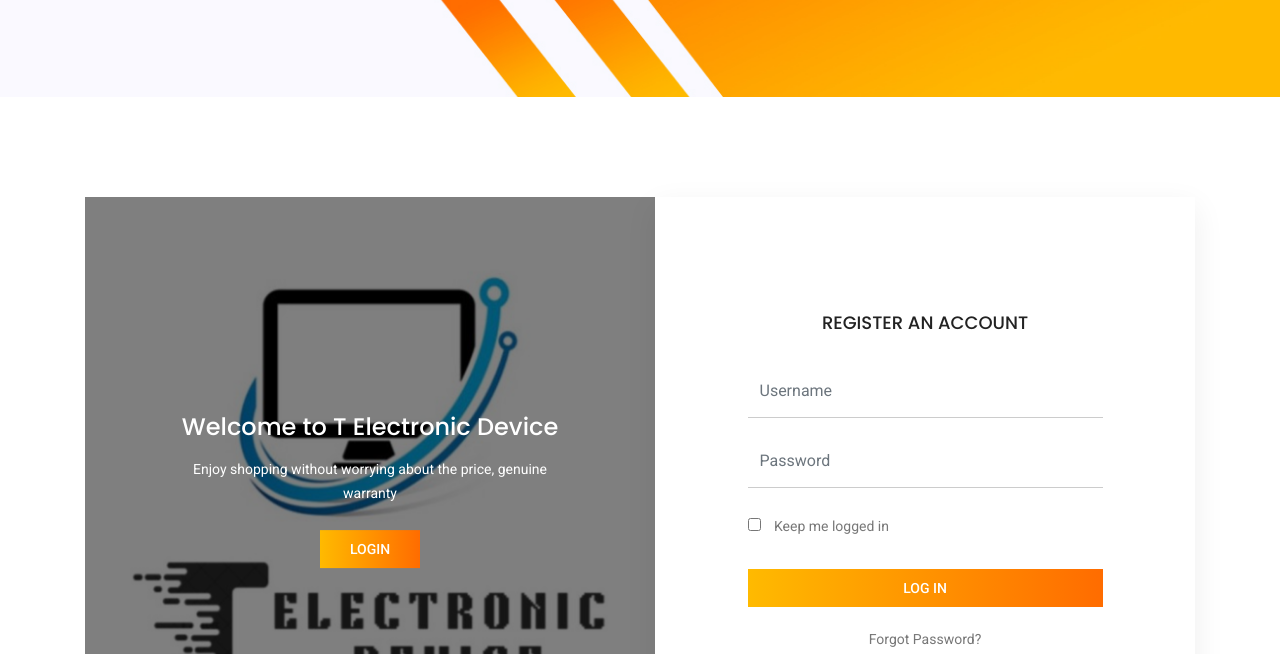
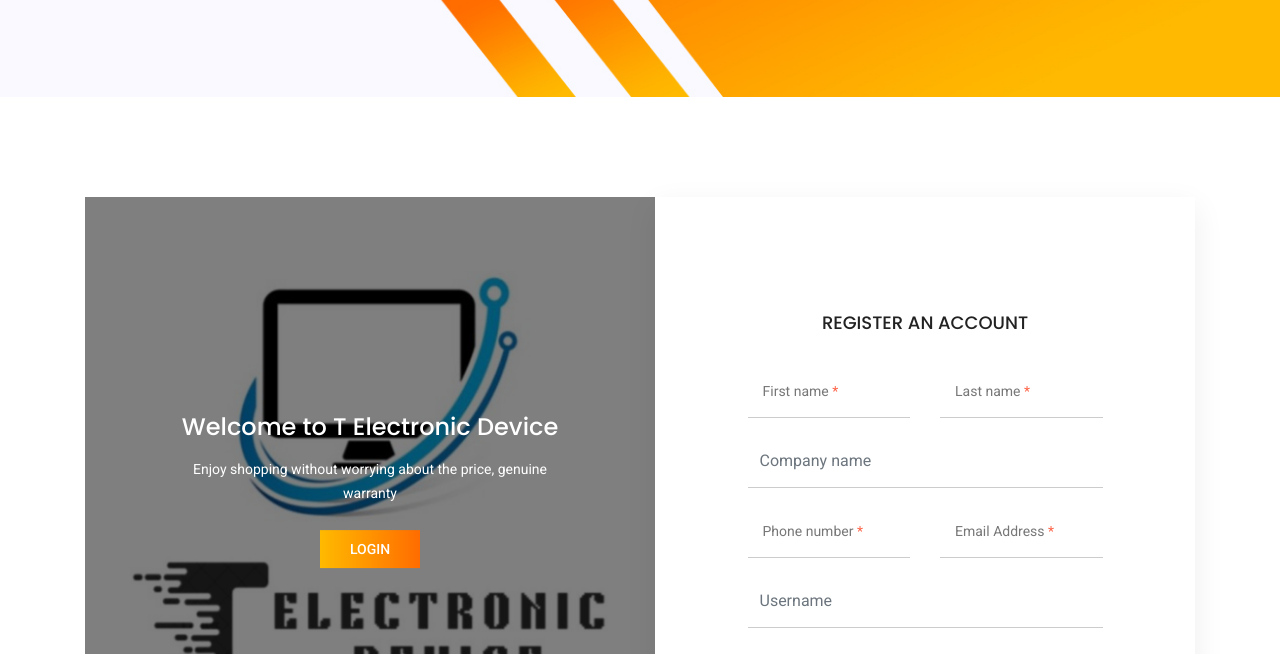
Before and after one commit to TrongPoly/ASM_TeamWalk, a plain HTML site: page Đangky.html in a window 1280 px wide. Shown: the part 298-952 px from the top of the page. Drawn offline with nearby package versions, Linux system fonts and the light colour scheme; some packages are replaced by stand-ins of ours; files that its build step writes are made by us from their sources; files whose address does not match are found by name.

Commit message:
update dangky

```diff
--- a/Đangky.html
+++ b/Đangky.html
@@ -134,6 +134,25 @@
 					<div class="login_form_inner">
 						<h3>Register an account</h3>
 						<form class="row login_form" action="contact_process.php" method="post" id="contactForm" novalidate="novalidate">
+							<div class="col-md-6 form-group p_star">
+								<input type="text" class="form-control" id="first" name="name">
+								<span class="placeholder" data-placeholder="First name"></span>
+							</div>
+							<div class="col-md-6 form-group p_star">
+								<input type="text" class="form-control" id="last" name="name">
+								<span class="placeholder" data-placeholder="Last name"></span>
+							</div>
+							<div class="col-md-12 form-group">
+								<input type="text" class="form-control" id="company" name="company" placeholder="Company name">
+							</div>
+							<div class="col-md-6 form-group p_star">
+							<input type="text" class="form-control" id="number" name="number">
+							<span class="placeholder" data-placeholder="Phone number"></span>
+						</div>
+						<div class="col-md-6 form-group p_star">
+							<input type="text" class="form-control" id="email" name="compemailany">
+							<span class="placeholder" data-placeholder="Email Address"></span>
+						</div>
 							<div class="col-md-12 form-group">
 								<input type="text" class="form-control" id="name" name="name" placeholder="Username" onfocus="this.placeholder = ''" onblur="this.placeholder = 'Username'">
 							</div>
@@ -148,7 +167,7 @@
 								</div>
 							</div>
 							<div class="col-md-12 form-group">
-								<button type="submit" value="submit" class="primary-btn">Log In</button>
+								<button type="submit" value="submit" class="primary-btn">REGISTER</button>
 								<a href="#">Forgot Password?</a>
 							</div>
 						</form>
```
